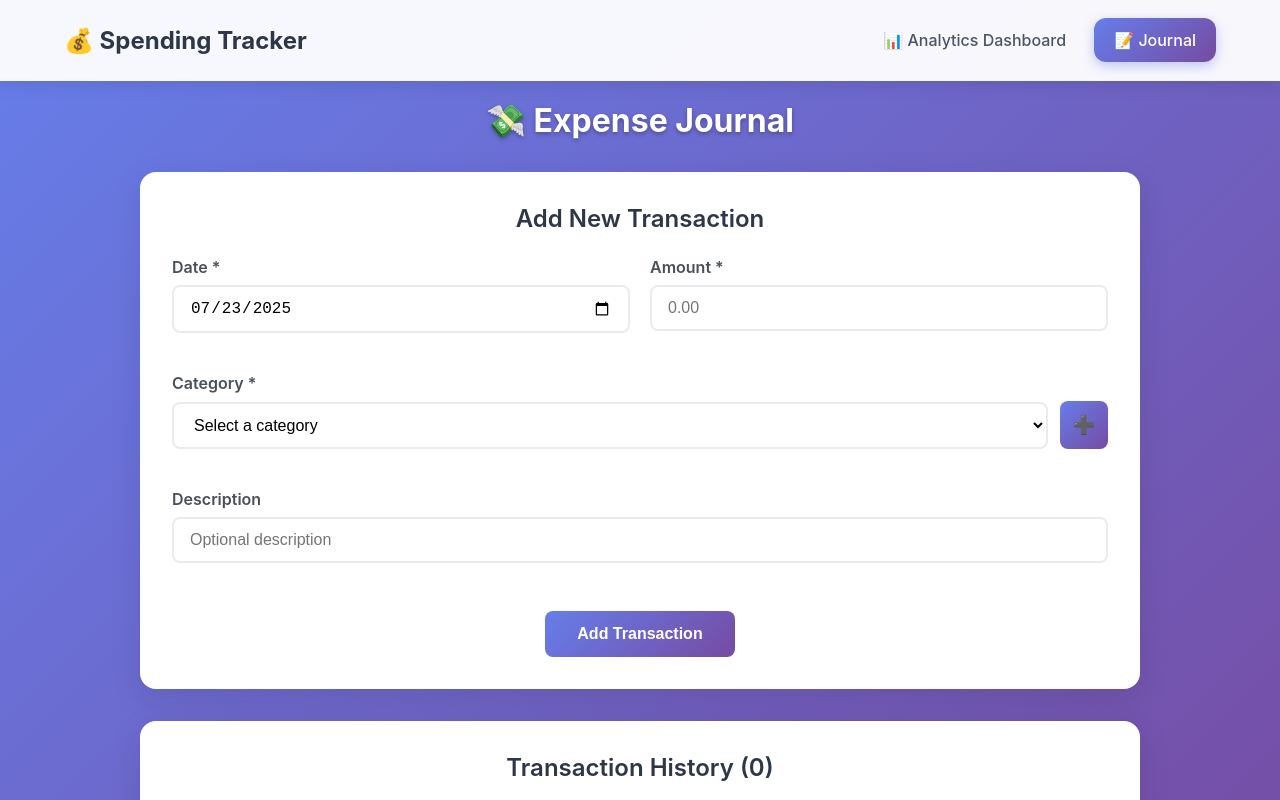
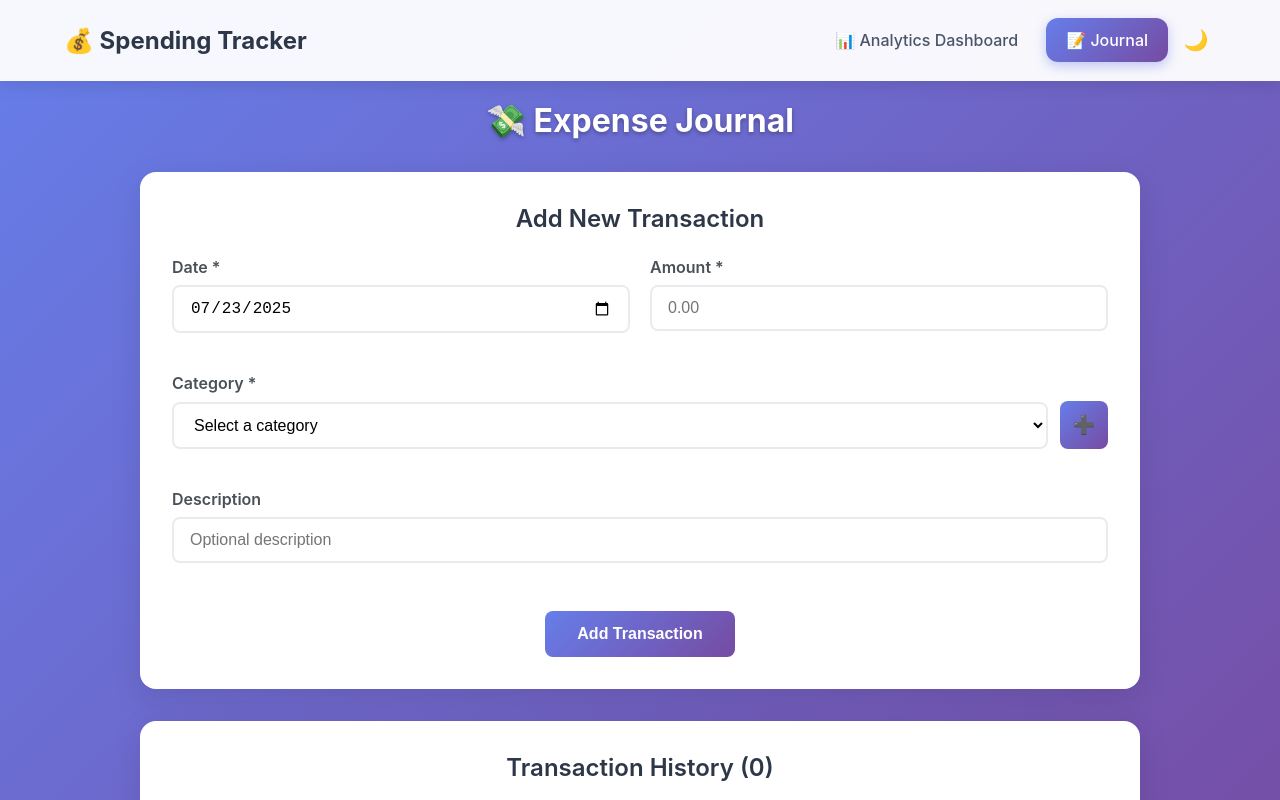
Before and after one commit to teddybear-cooking/spend-tracker, a React (Create React App) app: page /journal in a window 1280 px wide. Shown: the top 800 px of the page. Built offline with nearby package versions, Linux system fonts and the light colour scheme.

Commit message:
Add dark/light theme toggle functionality - minlaweechan contribution

```diff
--- a/src/App.css
+++ b/src/App.css
@@ -2,6 +2,28 @@
   margin: 0;
   padding: 0;
   box-sizing: border-box;
+}
+
+:root {
+  /* Light theme variables */
+  --bg-primary: linear-gradient(135deg, #667eea 0%, #764ba2 100%);
+  --bg-secondary: white;
+  --text-primary: #495057;
+  --text-secondary: #6c757d;
+  --border-color: rgba(255, 255, 255, 0.2);
+  --shadow-color: rgba(0, 0, 0, 0.1);
+  --card-bg: white;
+}
+
+.dark-theme {
+  /* Dark theme variables */
+  --bg-primary: linear-gradient(135deg, #2c3e50 0%, #34495e 100%);
+  --bg-secondary: #1a1a1a;
+  --text-primary: #ffffff;
+  --text-secondary: #b0b0b0;
+  --border-color: rgba(255, 255, 255, 0.1);
+  --shadow-color: rgba(0, 0, 0, 0.3);
+  --card-bg: #2d2d2d;
 }
 
 body {
@@ -10,14 +32,16 @@ body {
     sans-serif;
   -webkit-font-smoothing: antialiased;
   -moz-osx-font-smoothing: grayscale;
-  background: linear-gradient(135deg, #667eea 0%, #764ba2 100%);
+  background: var(--bg-primary);
   min-height: 100vh;
+  transition: background 0.3s ease;
 }
 
 .App {
   min-height: 100vh;
   display: flex;
   flex-direction: column;
+  transition: all 0.3s ease;
 }
 
 .main-content {
@@ -28,13 +52,15 @@ body {
 
 /* Common styling for cards */
 .card {
-  background: white;
+  background: var(--card-bg);
   border-radius: 16px;
-  box-shadow: 0 8px 32px rgba(0, 0, 0, 0.1);
+  box-shadow: 0 8px 32px var(--shadow-color);
   backdrop-filter: blur(10px);
-  border: 1px solid rgba(255, 255, 255, 0.2);
+  border: 1px solid var(--border-color);
   padding: 24px;
   margin-bottom: 24px;
+  transition: all 0.3s ease;
+  color: var(--text-primary);
 }
 
 /* Button styles */
@@ -63,13 +89,13 @@ body {
 }
 
 .btn-secondary {
-  background: #f8f9fa;
-  color: #495057;
-  border: 1px solid #dee2e6;
+  background: var(--card-bg);
+  color: var(--text-primary);
+  border: 1px solid var(--border-color);
 }
 
 .btn-secondary:hover {
-  background: #e9ecef;
+  background: var(--bg-secondary);
   transform: translateY(-1px);
 }
 
@@ -92,7 +118,7 @@ body {
   display: block;
   margin-bottom: 8px;
   font-weight: 600;
-  color: #495057;
+  color: var(--text-primary);
 }
 
 .form-group input,
--- a/src/App.js
+++ b/src/App.js
@@ -1,4 +1,4 @@
-import React from 'react';
+import React, { useState, useEffect } from 'react';
 import { BrowserRouter as Router, Routes, Route, Navigate } from 'react-router-dom';
 import './App.css';
 import Navigation from './components/Navigation';
@@ -6,10 +6,24 @@ import AnalyticsDashboard from './pages/AnalyticsDashboard';
 import Journal from './pages/Journal';
 
 function App() {
+  const [isDarkTheme, setIsDarkTheme] = useState(() => {
+    const savedTheme = localStorage.getItem('spending_tracker_theme');
+    return savedTheme ? savedTheme === 'dark' : false;
+  });
+
+  useEffect(() => {
+    localStorage.setItem('spending_tracker_theme', isDarkTheme ? 'dark' : 'light');
+    document.body.className = isDarkTheme ? 'dark-theme' : 'light-theme';
+  }, [isDarkTheme]);
+
+  const toggleTheme = () => {
+    setIsDarkTheme(!isDarkTheme);
+  };
+
   return (
     <Router>
-      <div className="App">
-        <Navigation />
+      <div className={`App ${isDarkTheme ? 'dark-theme' : 'light-theme'}`}>
+        <Navigation isDarkTheme={isDarkTheme} toggleTheme={toggleTheme} />
         <main className="main-content">
           <Routes>
             <Route path="/" element={<Navigate to="/analytics" replace />} />
--- a/src/components/Navigation.css
+++ b/src/components/Navigation.css
@@ -6,6 +6,13 @@
   position: sticky;
   top: 0;
   z-index: 100;
+  transition: all 0.3s ease;
+}
+
+.dark-theme .navigation {
+  background: rgba(45, 45, 45, 0.95);
+  border-bottom: 1px solid rgba(255, 255, 255, 0.1);
+  box-shadow: 0 4px 16px rgba(0, 0, 0, 0.3);
 }
 
 .nav-container {
@@ -23,11 +30,17 @@
   font-weight: 700;
   color: #2d3748;
   margin: 0;
+  transition: color 0.3s ease;
+}
+
+.dark-theme .nav-logo h1 {
+  color: #ffffff;
 }
 
 .nav-links {
   display: flex;
   gap: 8px;
+  align-items: center;
 }
 
 .nav-link {
@@ -43,16 +56,49 @@
   font-size: 16px;
 }
 
+.dark-theme .nav-link {
+  color: #b0b0b0;
+}
+
 .nav-link:hover {
   background: rgba(102, 126, 234, 0.1);
   color: #667eea;
   transform: translateY(-1px);
 }
 
+.dark-theme .nav-link:hover {
+  background: rgba(102, 126, 234, 0.2);
+  color: #ffffff;
+}
+
 .nav-link.active {
   background: linear-gradient(135deg, #667eea 0%, #764ba2 100%);
   color: white;
   box-shadow: 0 4px 12px rgba(102, 126, 234, 0.4);
+}
+
+.theme-toggle-btn {
+  background: none;
+  border: none;
+  font-size: 20px;
+  cursor: pointer;
+  padding: 8px;
+  border-radius: 8px;
+  transition: all 0.3s ease;
+  display: flex;
+  align-items: center;
+  justify-content: center;
+  width: 40px;
+  height: 40px;
+}
+
+.theme-toggle-btn:hover {
+  background: rgba(102, 126, 234, 0.1);
+  transform: scale(1.1);
+}
+
+.dark-theme .theme-toggle-btn:hover {
+  background: rgba(102, 126, 234, 0.2);
 }
 
 /* Mobile responsive */
@@ -73,6 +119,12 @@
   .nav-link {
     padding: 10px 16px;
     font-size: 14px;
+  }
+
+  .theme-toggle-btn {
+    font-size: 18px;
+    width: 36px;
+    height: 36px;
   }
 }
 
--- a/src/components/Navigation.js
+++ b/src/components/Navigation.js
@@ -2,7 +2,7 @@ import React from 'react';
 import { NavLink } from 'react-router-dom';
 import './Navigation.css';
 
-const Navigation = () => {
+const Navigation = ({ isDarkTheme, toggleTheme }) => {
   return (
     <nav className="navigation">
       <div className="nav-container">
@@ -22,6 +22,13 @@ const Navigation = () => {
           >
             📝 Journal
           </NavLink>
+          <button
+            className="theme-toggle-btn"
+            onClick={toggleTheme}
+            title={isDarkTheme ? 'Switch to Light Mode' : 'Switch to Dark Mode'}
+          >
+            {isDarkTheme ? '☀️' : '🌙'}
+          </button>
         </div>
       </div>
     </nav>
```
